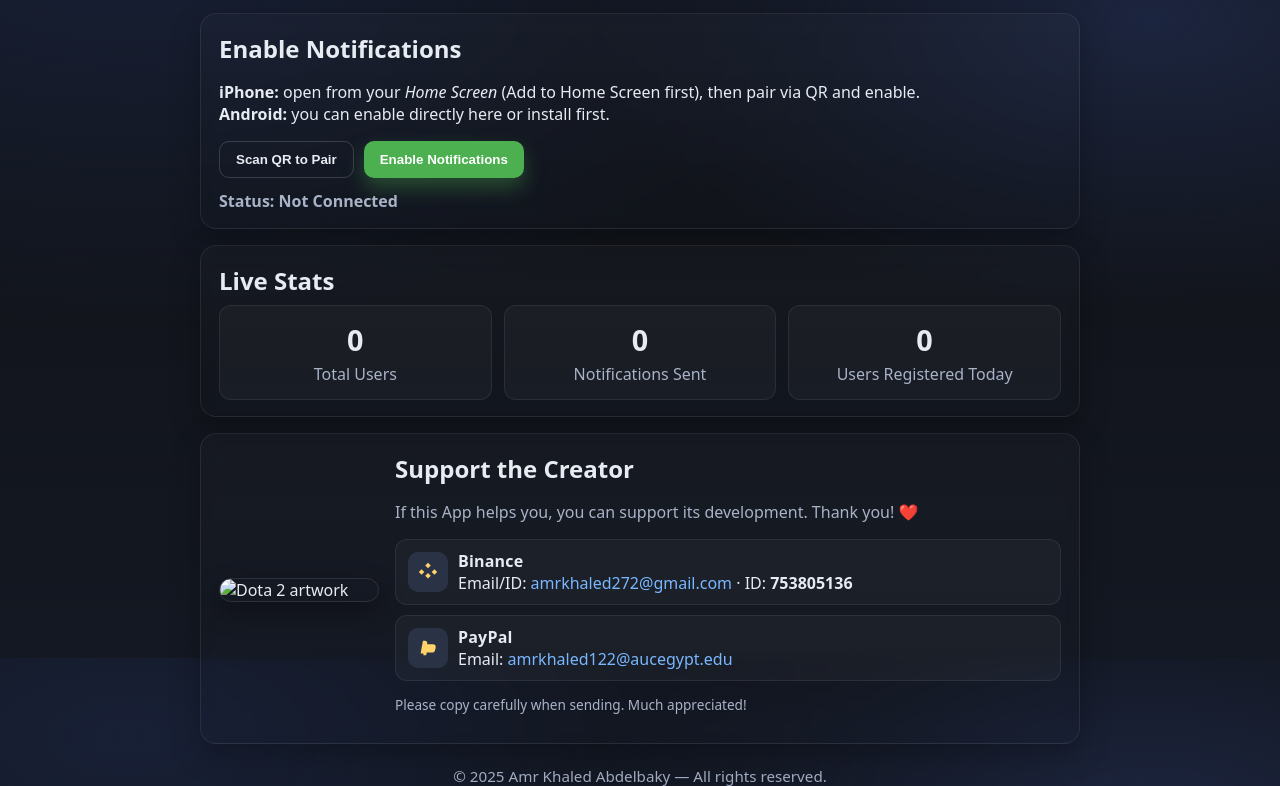
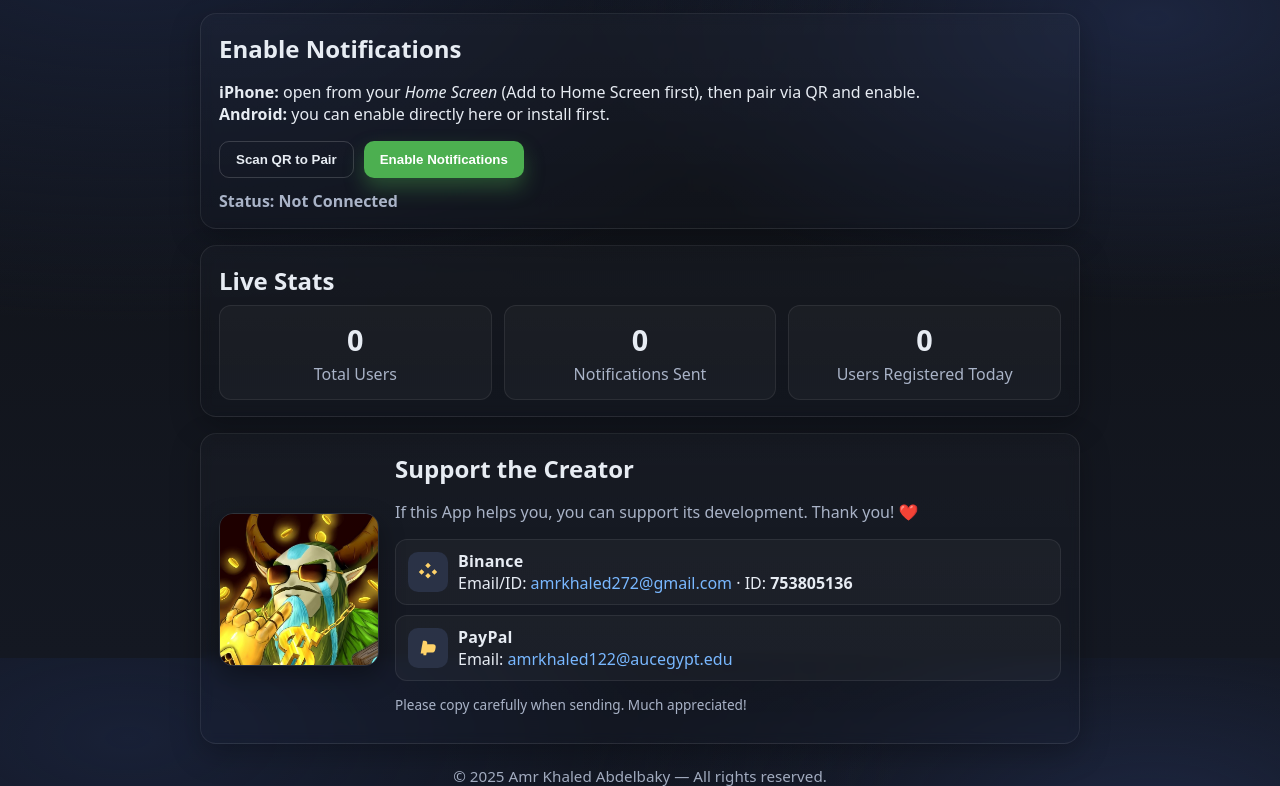
Before and after one commit to amrkhaled122/OmniCall, a website: page docs/index.html in a window 1280 px wide. Shown: the part 142-928 px from the top of the page. Drawn offline with nearby package versions, Linux system fonts and the light colour scheme; no server answers.

Commit message:
image was wrong format

```diff
--- a/docs/index.html
+++ b/docs/index.html
@@ -72,7 +72,7 @@
     <!-- Support -->
     <section class="card support">
       <div class="support-media">
-        <img src="support.png" alt="Dota 2 artwork" class="support-image" />
+        <img src="support.jpeg" alt="Dota 2 artwork" class="support-image" />
       </div>
       <div class="support-content">
         <h2>Support the Creator</h2>
```
